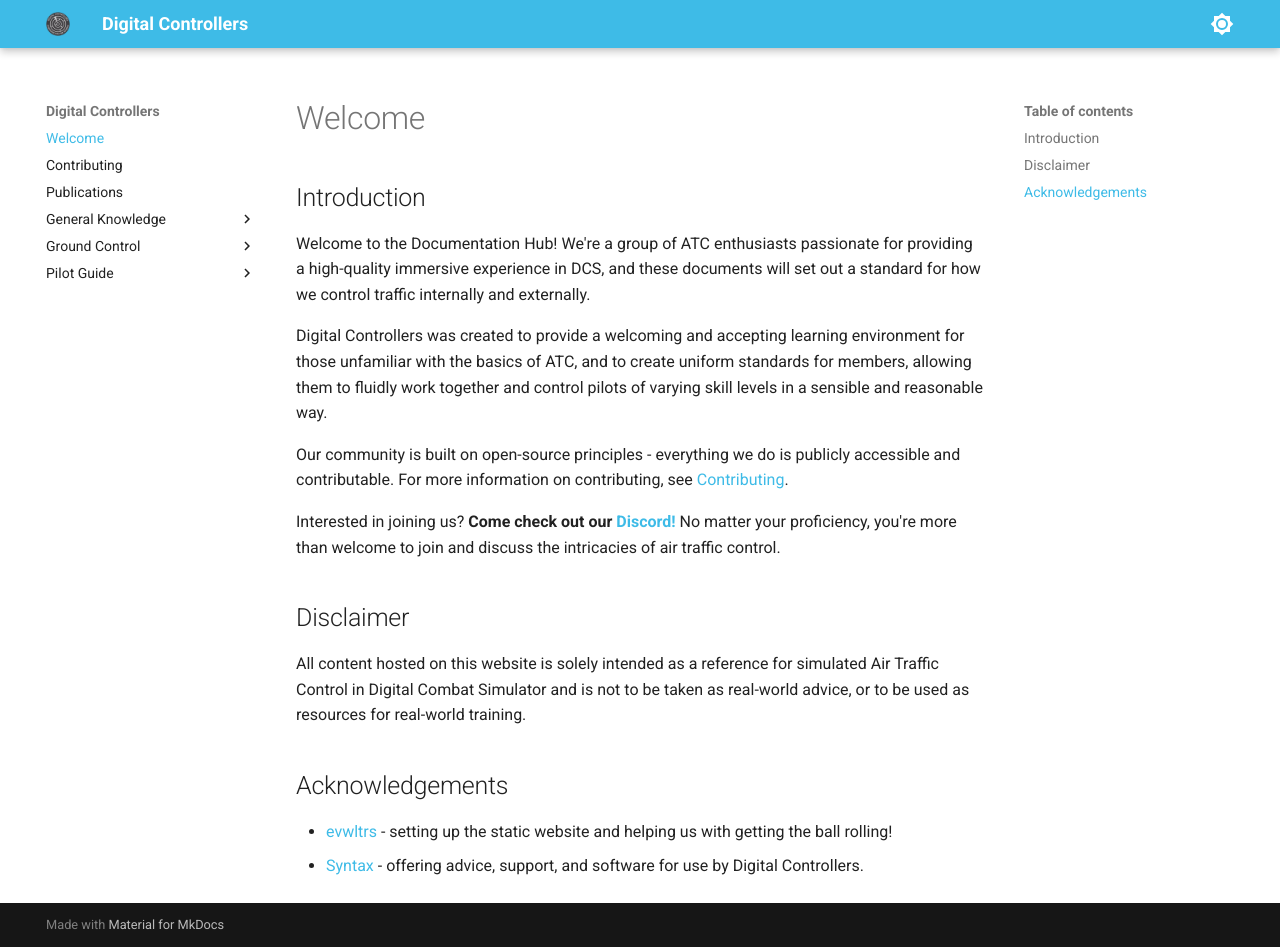
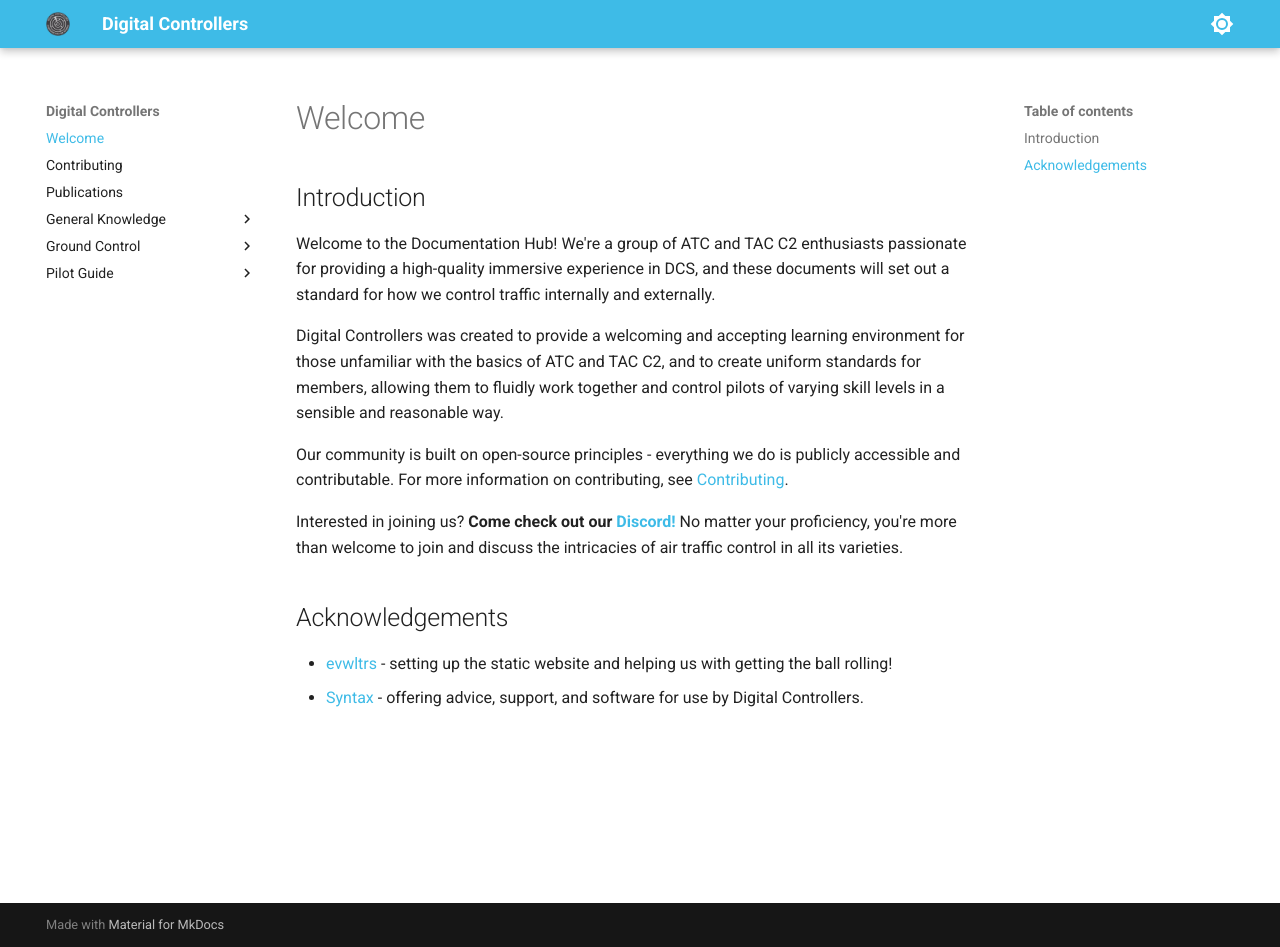
Before and after one commit to Digital-Controllers/website, an MkDocs documentation site: the page built from docs/index.md, in a window 1280 px wide and 947 px high. Built offline with MkDocs 1.6.1 and Material for MkDocs 9.7.7, drawn with Linux system fonts in a browser that asks for light colours.

Commit message:
Update index.md

```diff
--- a/docs/index.md
+++ b/docs/index.md
@@ -1,17 +1,14 @@
 # Welcome
 ## Introduction
 
-Welcome to the Documentation Hub! We're a group of ATC enthusiasts passionate for providing a high-quality immersive experience in DCS, and these documents will set out a standard for how we control traffic internally and externally.
+Welcome to the Documentation Hub! We're a group of ATC and TAC C2 enthusiasts passionate for providing a high-quality immersive experience in DCS, and these documents will set out a standard for how we control traffic internally and externally.
 
-Digital Controllers was created to provide a welcoming and accepting learning environment for those unfamiliar with the basics of ATC, and to create uniform standards for members, allowing them to fluidly work together and control pilots of varying skill levels in a sensible and reasonable way.
+Digital Controllers was created to provide a welcoming and accepting learning environment for those unfamiliar with the basics of ATC and TAC C2, and to create uniform standards for members, allowing them to fluidly work together and control pilots of varying skill levels in a sensible and reasonable way.
 
 Our community is built on open-source principles - everything we do is publicly accessible and contributable. For more information on contributing, see [Contributing](contributing.md).
 
-Interested in joining us? **Come check out our [Discord!](https://discord.gg/8qXDBVs2XU)** No matter your proficiency, you're more than welcome to join and discuss the intricacies of air traffic control.
+Interested in joining us? **Come check out our [Discord!](https://discord.gg/8qXDBVs2XU)** No matter your proficiency, you're more than welcome to join and discuss the intricacies of air traffic control in all its varieties.
 
-## Disclaimer
-
-All content hosted on this website is solely intended as a reference for simulated Air Traffic Control in Digital Combat Simulator and is not to be taken as real-world advice, or to be used as resources for real-world training.
 
 ## Acknowledgements
 - [evwltrs](https://github.com/evwltrs) - setting up the static website and helping us with getting the ball rolling!
```
